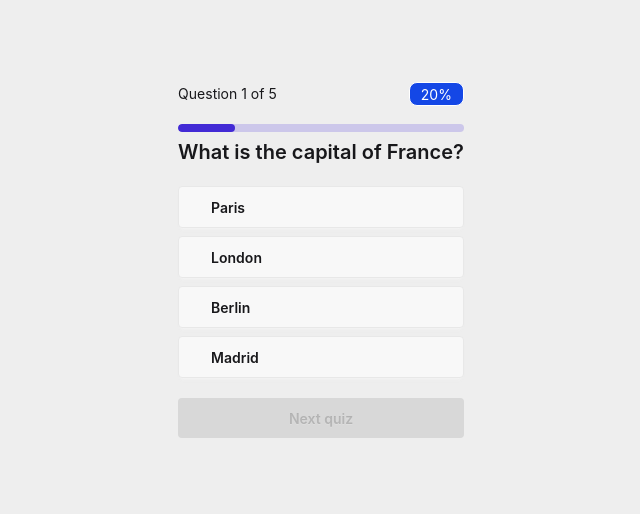
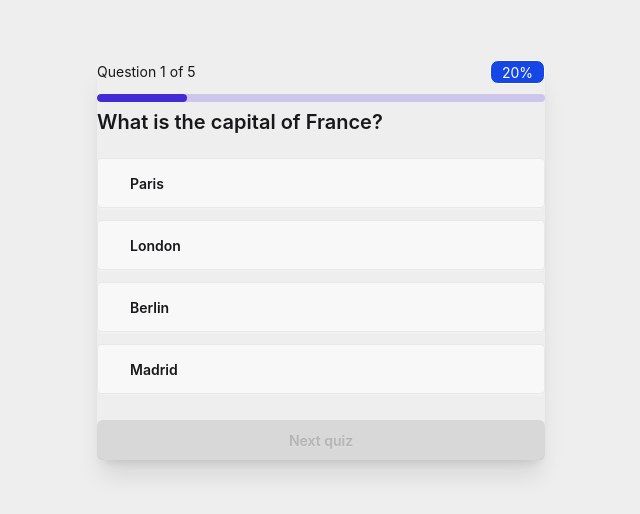
Before and after one commit to ahassh1/quiz-application, a React (Vite) app: page / in a window 1280 px wide. Shown: the part 140-654 px from the top of the page, without its empty margins (319-959 px from the left). Built offline with nearby package versions, Linux system fonts and the light colour scheme.

Commit message:
play again btn + its functionality

```diff
--- a/src/App.jsx
+++ b/src/App.jsx
@@ -5,7 +5,7 @@ import ResultScreen from "./components/ResultScreen";
 
 function App() {
   const [selected, setSelected] = useState("");
-  const [screen, setScreen] = useState();
+  const [screen, setScreen] = useState("quiz");
   const [currentIndex, setCurrentIndex] = useState(0);
   const [score, setScore] = useState(0);
   const [userAnswers, setUserAnswers] = useState([]);
@@ -25,6 +25,13 @@ function App() {
       return setScreen("result");
     }
   };
+  const playAgain = () => {
+    setScreen("quiz");
+    setCurrentIndex(0);
+    setScore(0);
+    setUserAnswers([]);
+    setSelected("");
+  };
   // result screen
   if (screen === "result")
     return (
@@ -32,6 +39,7 @@ function App() {
         score={score}
         totalQuestions={totalQuestions}
         userAnswers={userAnswers}
+        playAgain={playAgain}
       />
     );
 
@@ -39,9 +47,10 @@ function App() {
     <>
       {/* quiz section  */}
       <div className="min-h-screen bg-base-300 flex items-center justify-center">
-        <div>
+        <div className="card w-full max-w-md  shadow-xl">
+          <div className="body">
             {/* progress  */}
-          <div className="flex justify-between items-center mb-2">
+            <div className="flex justify-between items-center ">
               <span className="text-sm">
                 Question {currentQuestionNumber} of {totalQuestions}
               </span>
@@ -62,7 +71,7 @@ function App() {
             <div className="grid">
               {currentQuestion.options.map((option, index) => (
                 <button
-                className={`btn text-start  justify-start px-8 py-5 my-1 ${selected === option ? "btn-primary" : ""}`}
+                  className={`btn text-start  justify-start px-8 py-6 my-1.5 ${selected === option ? "btn-primary" : ""}`}
                   key={index}
                   onClick={() => setSelected(option)}
                 >
@@ -74,7 +83,7 @@ function App() {
             {/* next button  */}
             <div>
               <button
-              className="btn rounded-sm btn-block btn-primary mt-4"
+                className="btn rounded-md btn-block btn-primary mt-5"
                 disabled={!selected}
                 onClick={handleNext}
               >
@@ -85,6 +94,7 @@ function App() {
             </div>
           </div>
         </div>
+      </div>
     </>
   );
 }
--- a/src/components/ResultScreen.jsx
+++ b/src/components/ResultScreen.jsx
@@ -1,10 +1,17 @@
 import React from "react";
 import questions from "../data/questions";
 
-export default function ResultScreen({ score, totalQuestions, userAnswers }) {
+export default function ResultScreen({
+  score,
+  totalQuestions,
+  userAnswers,
+  playAgain,
+}) {
   return (
     <div>
-      <div className="min-h-screen bg-base-300">
+      <div className="min-h-screen bg-base-300 flex  items-center justify-center">
+        <div className="card w-full p-6 my-5 max-w-md  shadow-xl">
+          <div className="body">
             <h1 className="text-2xl font-bold mb-2">Quiz Complete</h1>
             <div className="stats shadow">
               <div className="stat">
@@ -21,13 +28,13 @@ export default function ResultScreen({ score, totalQuestions, userAnswers }) {
             </div>
 
             <div>
-          <h2 className="font-bold text-lg">Your Answer</h2>
+              <h2 className="font-bold text-lg my-2">Your Answer</h2>
               {questions.map((question, index) => {
                 const userAnswer = userAnswers[index];
                 const iscorrect = userAnswer === question.answer;
 
                 return (
-              <div className="mb-4 border border-base-200 rounded-lg p-4">
+                  <div className="mb-3 border border-base-200 rounded-lg p-4">
                     <h2 className="font-bold">{question.title}</h2>
                     <div>
                       <span className="font-semibold text-gray-700 text-[15px]">
@@ -43,6 +50,20 @@ export default function ResultScreen({ score, totalQuestions, userAnswers }) {
                 );
               })}
             </div>
+            {/* <button
+              className="btn btn-primary btn-block mt-2"
+              onClick={() => window.location.reload()}
+            >
+              Play Again
+            </button> window.location.reload() it is reloading the web page so we can use in given below*/}
+            <button
+              className="btn btn-primary btn-block mt-2"
+              onClick={playAgain}
+            >
+              Play Again
+            </button>
+          </div>
+        </div>
       </div>
     </div>
   );
```
Lines whose indentation alone changed are shown as unchanged.
